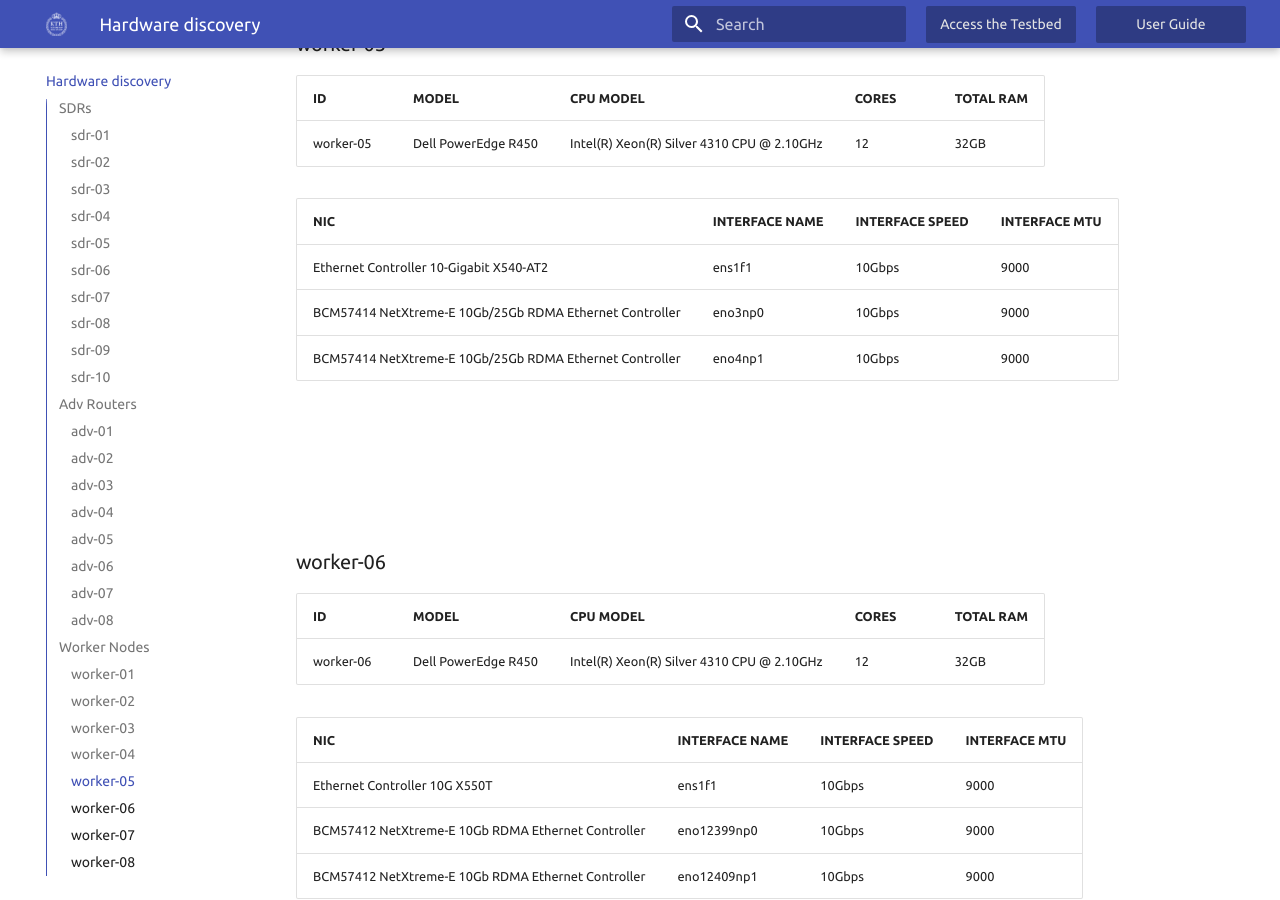
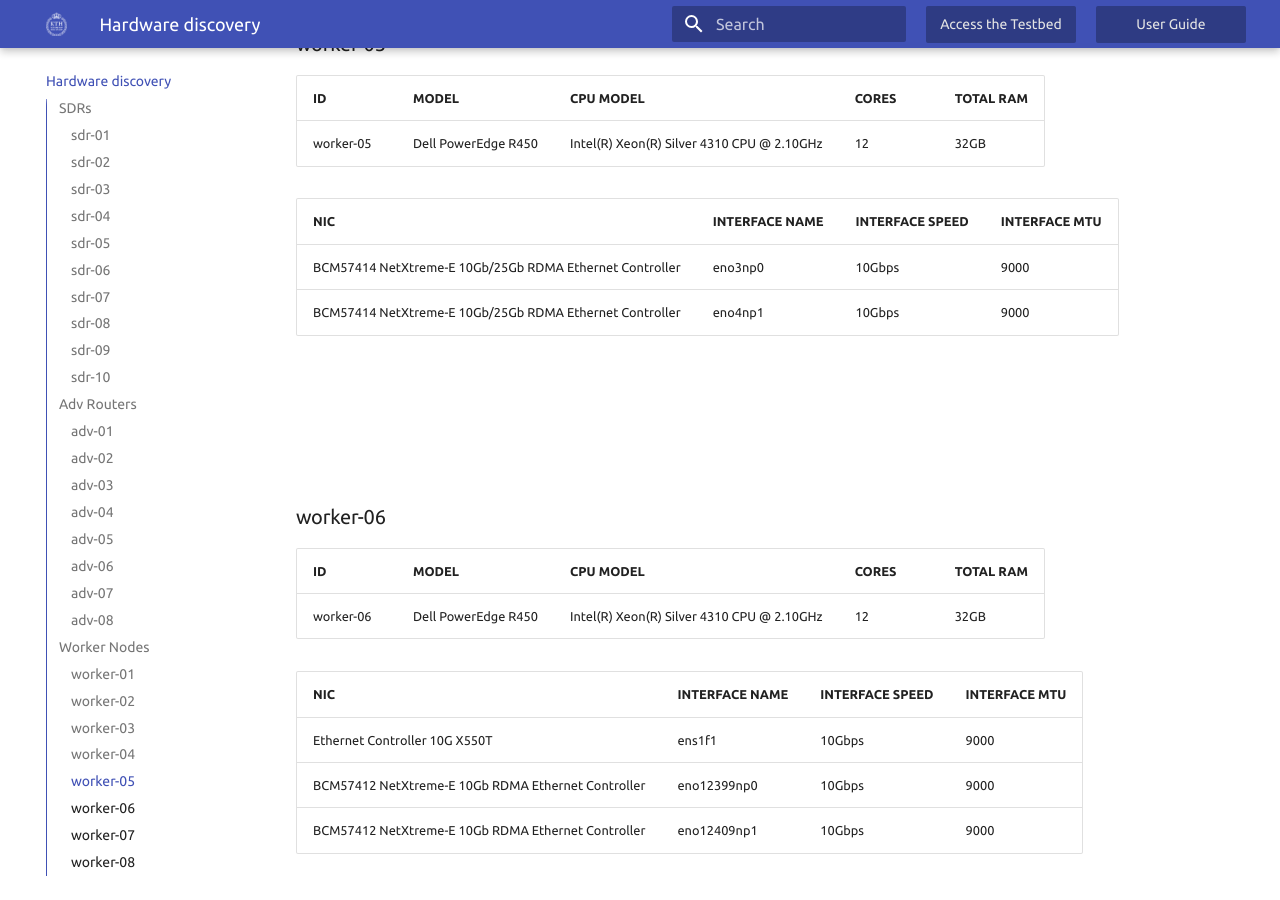
Before and after one commit to KTH-EXPECA/kth-expeca.github.io, an MkDocs documentation site: the page built from docs/inventory.md, in a window 1280 px wide and 900 px high, scrolled down 11257 px. Built offline with MkDocs 1.6.1 and Material for MkDocs 9.7.7, drawn with Linux system fonts in a browser that asks for light colours.

Commit message:
modified:   docs/inventory.md

```diff
--- a/docs/inventory.md
+++ b/docs/inventory.md
@@ -312,7 +312,6 @@
 
 |NIC                                                    |INTERFACE NAME|INTERFACE SPEED|INTERFACE MTU|
 |-------------------------------------------------------|--------------|---------------|-------------|
-|Ethernet Controller 10-Gigabit X540-AT2                |ens1f1        |10Gbps         |9000         |
 |BCM57414 NetXtreme-E 10Gb/25Gb RDMA Ethernet Controller|eno3np0       |10Gbps         |9000         |
 |BCM57414 NetXtreme-E 10Gb/25Gb RDMA Ethernet Controller|eno4np1       |10Gbps         |9000         |
 
```
